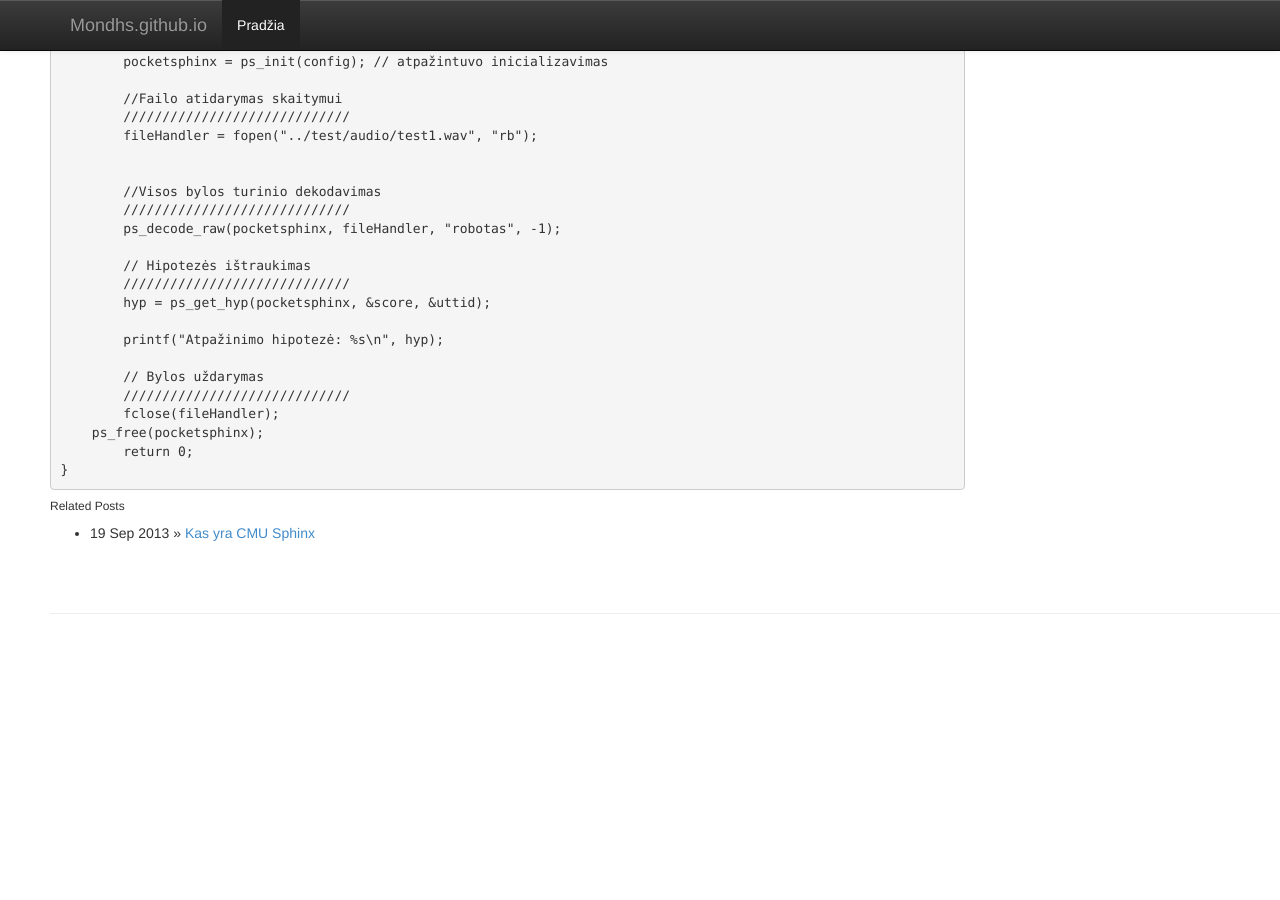
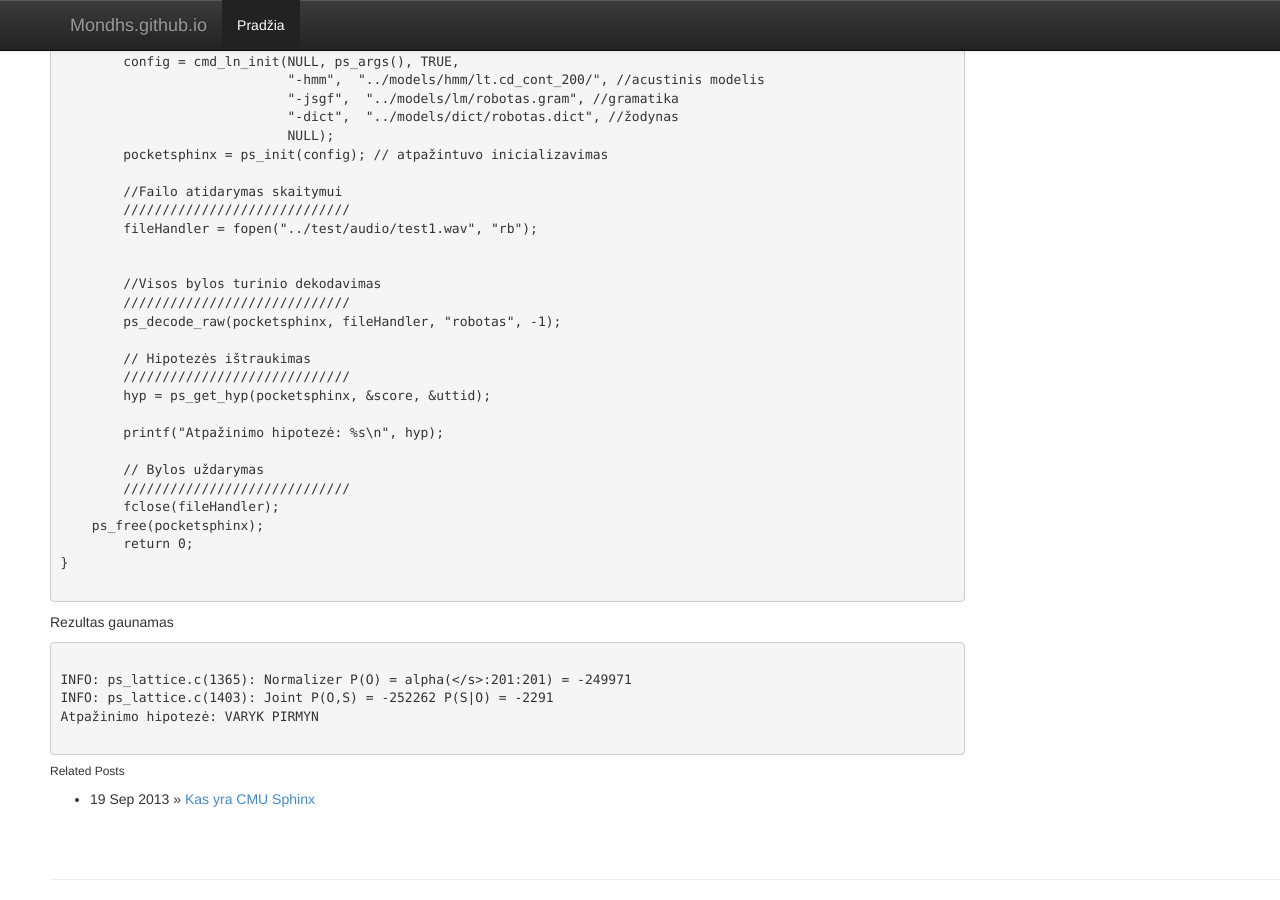
Before and after one commit to mondhs/mondhs.github.io, a Jekyll site: the page built from _posts/2013-09-20-lt-howto-pocketsphinx.markdown, in a window 1280 px wide and 900 px high, scrolled down 1872 px. Built offline with Jekyll 4.4.1, drawn with Linux system fonts in a browser that asks for light colours; nearby versions of some CDN libraries; library files that are not in the unit come from our copies; Markdown is read by kramdown in place of the engine named in the settings; before the commit the page ends 2506 px from its top, so only the background shows below that.

Commit message:
some fixed in howto-pocketsphinx

````diff
--- a/_posts/2013-09-20-lt-howto-pocketsphinx.markdown
+++ b/_posts/2013-09-20-lt-howto-pocketsphinx.markdown
@@ -82,20 +82,26 @@
 Kompiliuoti to su Linux OS:
 
 ```
+
 gcc -o robotas_pc robotas_ps.c \
     -DMODELDIR=\"`pkg-config --variable=modeldir pocketsphinx`\" \
     `pkg-config --cflags --libs pocketsphinx sphinxbase`
+
 ```
 
 Paleisti Linux
 
 ```
+
 ./robotas_pc
+
 ```
 
 Kodas `robotas_pc.c`:
 
+
 ```
+
 #include <pocketsphinx.h>
 
 int
@@ -139,6 +145,16 @@
     ps_free(pocketsphinx);
 	return 0;
 }
+
+```
+Rezultas gaunamas
+
+```
+
+INFO: ps_lattice.c(1365): Normalizer P(O) = alpha(</s>:201:201) = -249971
+INFO: ps_lattice.c(1403): Joint P(O,S) = -252262 P(S|O) = -2291
+Atpažinimo hipotezė: VARYK PIRMYN
+
 ```
 
 
````
